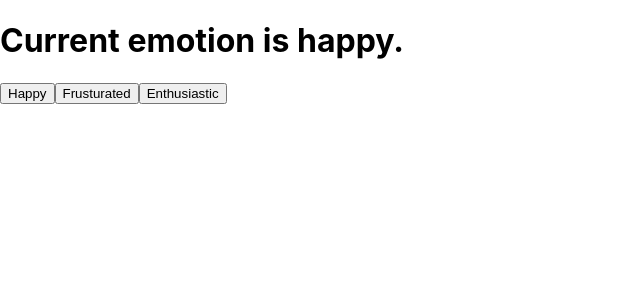
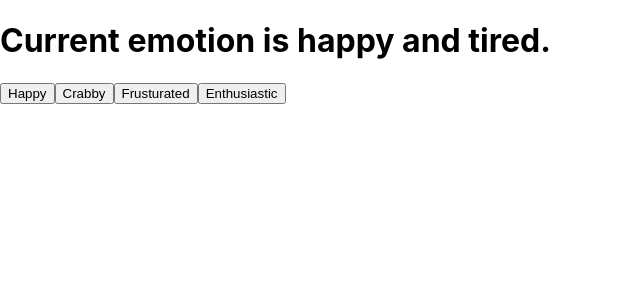
Before and after one commit to davmz-space/reactjs-essential-training, a React (Create React App) app in the folder react-essentials/: page / in a window 1280 px wide. Shown: the top 300 px of the page, without its empty margins (0-640 px from the left). Built offline with nearby package versions, Linux system fonts and the light colour scheme.

Commit message:
Working with useEffect
How it renders at the start of the application and contains a parameter for handling dependencies

```diff
--- a/react-essentials/src/App.js
+++ b/react-essentials/src/App.js
@@ -1,6 +1,6 @@
 import './App.css';
 import amongus from "./amongus.jpg";
-import { useState } from "react";
+import { useState, useEffect } from "react";
 
 // function Header(props) {
 //   console.log(props);
@@ -79,12 +79,23 @@
 function App() {
   // const what = useState("happy");
   const [emotion, setEmotion] = useState("happy");
-  console.log(emotion);
+  // console.log(emotion);
+
+  const [secondary, setSecondary] = useState("tired");
+
+  useEffect(() => {
+    console.log(`It's ${emotion} around here!`);
+  }, [emotion]);
+
+  useEffect(() => {
+    console.log(`It's ${secondary} around here!`);
+  }, [secondary]);
 
   return (
     <>
-      <h1>Current emotion is {emotion}.</h1>
+      <h1>Current emotion is {emotion} and {secondary}.</h1>
       <button onClick={ () => setEmotion("Happy") }>Happy</button>
+      <button onClick={ () => setEmotion("Crabby") }>Crabby</button>
       <button onClick={ () => setEmotion("Frusturated") }>Frusturated</button>
       <button onClick={ () => setEmotion("Enthusiastic") }>Enthusiastic</button>
 
```
